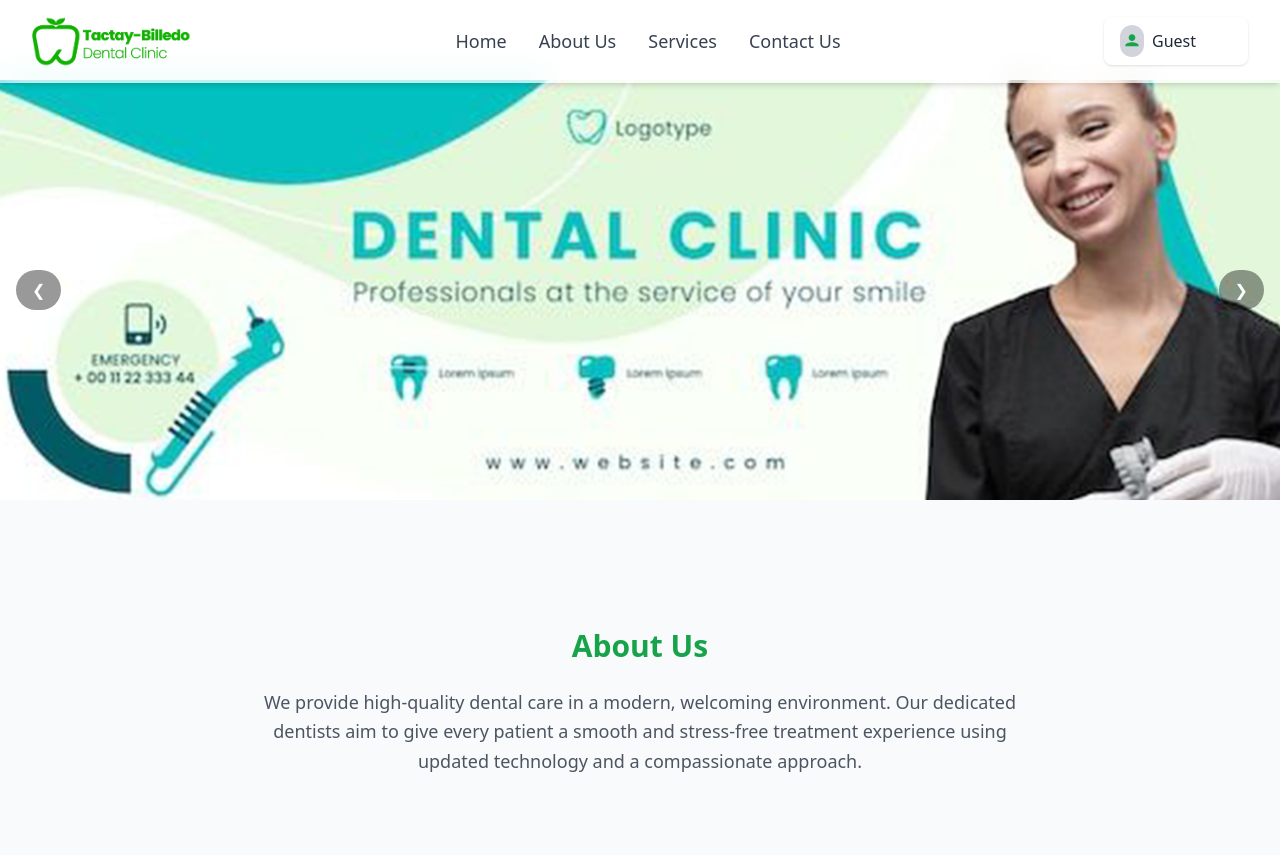
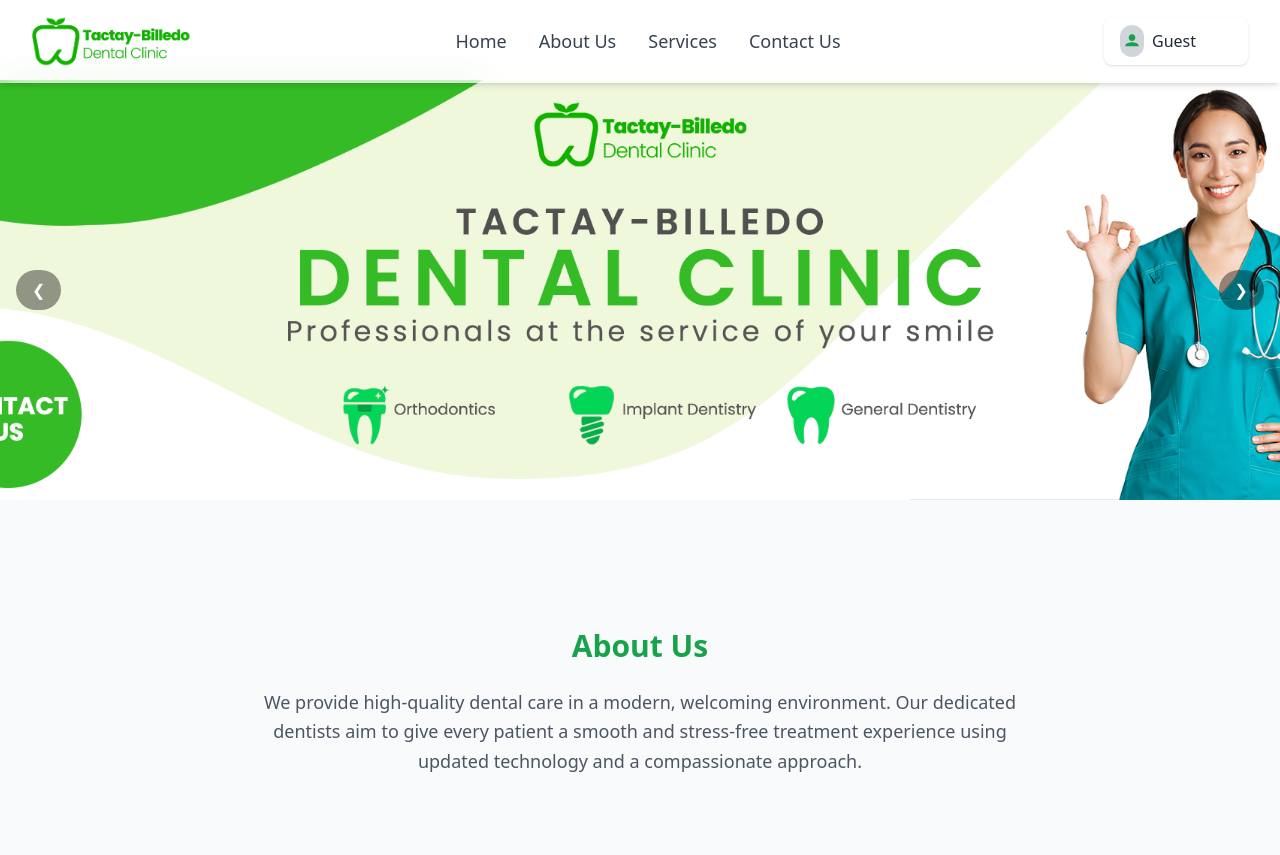
Before and after one commit to VintageDelta/ISEM-Dental-Management-System-for-Tactay-Billedo-Dental-Clinic, a Django app: page / in a window 1280 px wide. Shown: the top 855 px of the page. Run offline with Django 5.2, Linux system fonts and the light colour scheme; parts of the project's set-up code (start-up, migrations or seed data) failed here and were passed over; some libraries are stand-ins or nearby versions.

Commit message:
landing page pictures

```diff
--- a/isem/landingpage/templates/landingpage/landingpage.html
+++ b/isem/landingpage/templates/landingpage/landingpage.html
@@ -167,9 +167,9 @@
 <!-- HERO CAROUSEL SECTION -->
 <section class="relative w-full h-[420px] overflow-hidden mt-20">
     <div id="carousel" class="flex h-full transition-transform duration-1000">
-        <img src="{% static 'landingpage/hero1.png' %}" class="flex-shrink-0 w-full h-full object-cover">
-        <img src="{% static 'landingpage/hero2.png' %}" class="flex-shrink-0 w-full h-full object-cover">
-        <img src="{% static 'landingpage/hero3.png' %}" class="flex-shrink-0 w-full h-full object-cover">
+        <img src="{% static 'landingpage/cover1.png' %}" class="flex-shrink-0 w-full h-full object-cover">
+        <img src="{% static 'landingpage/cover2.png' %}" class="flex-shrink-0 w-full h-full object-cover">
+        <img src="{% static 'landingpage/cover3.png' %}" class="flex-shrink-0 w-full h-full object-cover">
     </div>
 
     <button id="prevBtn"
```
Also changed, not shown: isem/static/landingpage/cover1.png (added), isem/static/landingpage/cover2.png (added), isem/static/landingpage/cover3.png (added).
